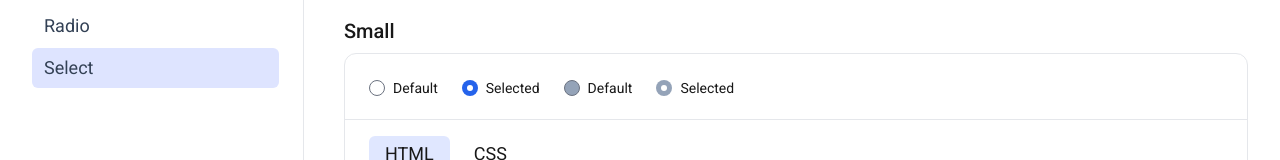
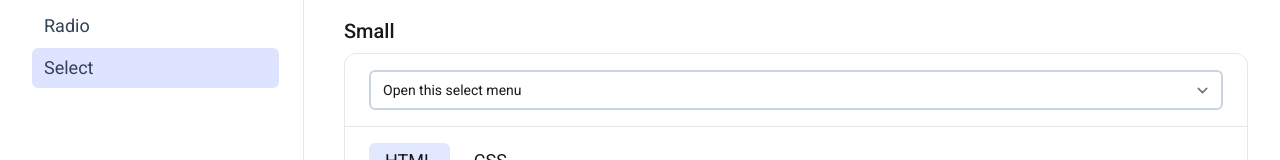
Before and after one commit to sg1asgard/vuefoxtail, a Vue app: page /docs/components/forms/select in a window 1280 px wide. Shown: the part 344-504 px from the top of the page. Built offline with nearby package versions, Linux system fonts and the light colour scheme; what @highlightjs/vue-plugin would draw is missing.

Commit message:
select updates

```diff
--- a/src/components/vuefoxtail/forms/SelectVFX.vue
+++ b/src/components/vuefoxtail/forms/SelectVFX.vue
@@ -6,24 +6,7 @@ import CodeExample from '@/components/presentation/CodeExample.vue'
 import AlertWrapper from '@/components/presentation/alerts/AlertWrapper.vue'
 
 // Checkbox v1
-const selectV1_common_csssmall = ref(
-  `<div class="flex flex-row items-center space-x-2">
-  <input type="radio" value="" name="radioDefaultSmall" id="radioDefaultSmall_1" />
-  <label class="text-sm" for="radioDefaultSmall_1">Default</label>
-</div>
-<div class="flex flex-row items-center space-x-2">
-  <input type="radio" value="" name="radioDefaultSmall" id="radioSelectedSmall_1" checked />
-  <label class="text-sm" for="radioSelectedSmall_1">Selected</label>
-</div>
-<div class="flex flex-row items-center space-x-2">
-  <input type="radio" value="" name="radioDefaultSmall_2" id="radioDefaultDisabledSmall_1" disabled />
-  <label class="text-sm" for="radioDefaultDisabledSmall_1">Default</label>
-</div>
-<div class="flex flex-row items-center space-x-2">
-  <input type="radio" value="" name="radioDefaultSmall_2" id="radioSelectedDisabledSmall_2" checked disabled />
-  <label class="text-sm" for="radioSelectedDisabledSmall_2">Selected</label>
-</div>`
-)
+const selectV1_common_csssmall = ref(`...`)
 
 const selectV1_common_css = ref(
   `// add this once in your main.css
@@ -57,52 +40,14 @@ input[type='radio']:disabled {
     <ExampleWrapper isHtml isCss isJs>
       <template v-slot:code-items>
         <div class="items-center px-6 py-4 space-y-2">
-          <div class="inline-flex me-6">
-            <div class="flex flex-row items-center space-x-2">
-              <input type="radio" value="" name="radioDefaultSmall" id="radioDefaultSmall_1" />
-              <label class="text-sm" for="radioDefaultSmall_1">Default</label>
-            </div>
-          </div>
-
-          <div class="inline-flex me-6">
-            <div class="flex flex-row items-center space-x-2">
-              <input
-                type="radio"
-                value=""
-                name="radioDefaultSmall"
-                id="radioSelectedSmall_1"
-                checked
-              />
-              <label class="text-sm" for="radioSelectedSmall_1">Selected</label>
-            </div>
-          </div>
-
-          <div class="inline-flex me-6">
-            <div class="flex flex-row items-center space-x-2">
-              <input
-                type="radio"
-                value=""
-                name="radioDefaultSmall_2"
-                id="radioDefaultDisabledSmall_1"
-                disabled
-              />
-              <label class="text-sm" for="radioDefaultDisabledSmall_1">Default</label>
-            </div>
-          </div>
-
-          <div class="inline-flex me-6">
-            <div class="flex flex-row items-center space-x-2">
-              <input
-                type="radio"
-                value=""
-                name="radioDefaultSmall_2"
-                id="radioSelectedDisabledSmall_2"
-                checked
-                disabled
-              />
-              <label class="text-sm" for="radioSelectedDisabledSmall_2">Selected</label>
-            </div>
-          </div>
+          <select
+            class="w-full bg-white border-2 border-slate-300 rounded-md px-3 py-2 text-sm transition-all ease-in-out duration-150 active:shadow-lg"
+          >
+            <option selected>Open this select menu</option>
+            <option value="1">One</option>
+            <option value="2">Two</option>
+            <option value="3">Three</option>
+          </select>
         </div>
       </template>
 
@@ -119,7 +64,7 @@ input[type='radio']:disabled {
 </template>
 
 <style lang="css" scoped>
-input[type='radio']:disabled {
+select:disabled {
   background-color: var(--vfox-c-text-disabled);
 }
 </style>
```
